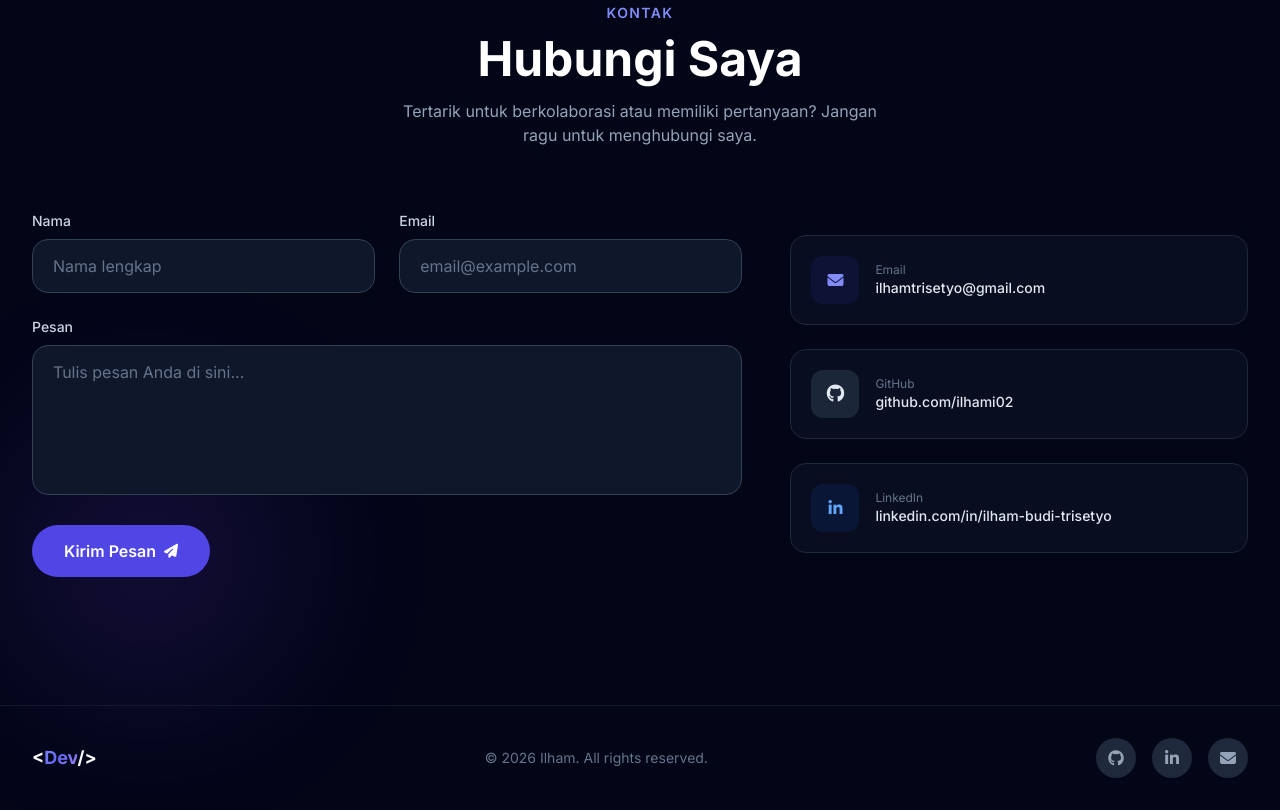
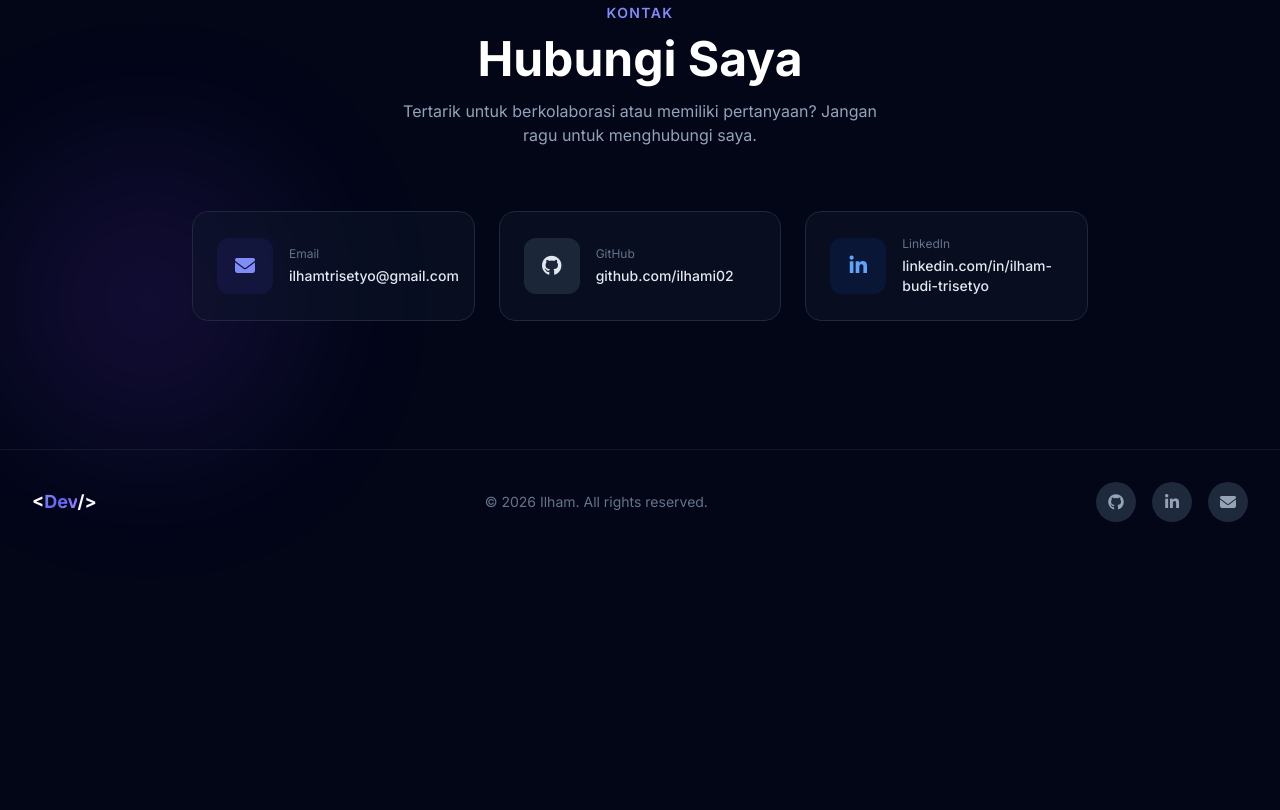
Before and after one commit to ilhami02/my-portfolio, a plain HTML site: page index.html in a window 1280 px wide. Shown: the part 6042-6852 px from the top of the page. After the commit the page ends 6596 px from the top, so only its background shows below. Drawn offline with nearby package versions, Linux system fonts and the light colour scheme.

Commit message:
hapus form contact

```diff
--- a/index.html
+++ b/index.html
@@ -1100,68 +1100,40 @@
                 <p class="mt-4 text-dark-400 max-w-lg mx-auto">Tertarik untuk berkolaborasi atau memiliki pertanyaan?
                     Jangan ragu untuk menghubungi saya.</p>
             </div>
-            <div class="grid lg:grid-cols-5 gap-12">
-                <div class="lg:col-span-3">
-                    <form id="contact-form" class="space-y-6">
-                        <div class="grid sm:grid-cols-2 gap-6">
-                            <div>
-                                <label for="name" class="block text-sm font-medium text-dark-300 mb-2">Nama</label>
-                                <input type="text" id="name" placeholder="Nama lengkap"
-                                    class="w-full px-5 py-3.5 rounded-2xl bg-dark-900 border border-dark-700 text-white placeholder-dark-500 focus:outline-none focus:border-primary-500 transition-all">
-                            </div>
-                            <div>
-                                <label for="email" class="block text-sm font-medium text-dark-300 mb-2">Email</label>
-                                <input type="email" id="email" placeholder="email@example.com"
-                                    class="w-full px-5 py-3.5 rounded-2xl bg-dark-900 border border-dark-700 text-white placeholder-dark-500 focus:outline-none focus:border-primary-500 transition-all">
-                            </div>
+            <div class="grid sm:grid-cols-2 lg:grid-cols-3 gap-6 max-w-4xl mx-auto">
+                    <a href="mailto:ilhamtrisetyo@gmail.com"
+                        class="flex items-center gap-4 p-6 rounded-2xl bg-dark-900/50 border border-dark-800 hover:border-primary-500/30 transition-all group card-hover">
+                        <div
+                            class="w-14 h-14 rounded-xl bg-primary-600/10 flex items-center justify-center group-hover:bg-primary-600/20 transition-all flex-shrink-0">
+                            <i class="fas fa-envelope text-xl text-primary-400"></i>
                         </div>
                         <div>
-                            <label for="message" class="block text-sm font-medium text-dark-300 mb-2">Pesan</label>
-                            <textarea id="message" rows="5" placeholder="Tulis pesan Anda di sini..."
-                                class="w-full px-5 py-3.5 rounded-2xl bg-dark-900 border border-dark-700 text-white placeholder-dark-500 focus:outline-none focus:border-primary-500 transition-all resize-none"></textarea>
-                        </div>
-                        <button type="submit"
-                            class="group w-full sm:w-auto px-8 py-3.5 bg-primary-600 hover:bg-primary-500 text-white font-semibold rounded-full transition-all duration-300 hover:shadow-xl hover:shadow-primary-600/30 flex items-center justify-center gap-2">
-                            Kirim Pesan <i
-                                class="fas fa-paper-plane text-sm group-hover:translate-x-1 transition-transform"></i>
-                        </button>
-                    </form>
-                </div>
-                <div class="lg:col-span-2 flex flex-col justify-center space-y-6">
-                    <a href="mailto:ilhamtrisetyo@gmail.com"
-                        class="flex items-center gap-4 p-5 rounded-2xl bg-dark-900/50 border border-dark-800 hover:border-primary-500/30 transition-all group">
-                        <div
-                            class="w-12 h-12 rounded-xl bg-primary-600/10 flex items-center justify-center group-hover:bg-primary-600/20 transition-all">
-                            <i class="fas fa-envelope text-primary-400"></i>
-                        </div>
-                        <div>
-                            <p class="text-xs text-dark-500">Email</p>
+                            <p class="text-xs text-dark-500 mb-1">Email</p>
                             <p class="text-sm text-dark-200 font-medium">ilhamtrisetyo@gmail.com</p>
                         </div>
                     </a>
                     <a href="https://github.com/ilhami02" target="_blank"
-                        class="flex items-center gap-4 p-5 rounded-2xl bg-dark-900/50 border border-dark-800 hover:border-primary-500/30 transition-all group">
+                        class="flex items-center gap-4 p-6 rounded-2xl bg-dark-900/50 border border-dark-800 hover:border-primary-500/30 transition-all group card-hover">
                         <div
-                            class="w-12 h-12 rounded-xl bg-dark-700/50 flex items-center justify-center group-hover:bg-dark-700 transition-all">
-                            <i class="fab fa-github text-dark-200 text-lg"></i>
+                            class="w-14 h-14 rounded-xl bg-dark-700/50 flex items-center justify-center group-hover:bg-dark-700 transition-all flex-shrink-0">
+                            <i class="fab fa-github text-xl text-dark-200"></i>
                         </div>
                         <div>
-                            <p class="text-xs text-dark-500">GitHub</p>
+                            <p class="text-xs text-dark-500 mb-1">GitHub</p>
                             <p class="text-sm text-dark-200 font-medium">github.com/ilhami02</p>
                         </div>
                     </a>
                     <a href="https://linkedin.com/in/ilham-budi-trisetyo" target="_blank"
-                        class="flex items-center gap-4 p-5 rounded-2xl bg-dark-900/50 border border-dark-800 hover:border-primary-500/30 transition-all group">
+                        class="flex items-center gap-4 p-6 rounded-2xl bg-dark-900/50 border border-dark-800 hover:border-primary-500/30 transition-all group card-hover sm:col-span-2 lg:col-span-1">
                         <div
-                            class="w-12 h-12 rounded-xl bg-blue-600/10 flex items-center justify-center group-hover:bg-blue-600/20 transition-all">
-                            <i class="fab fa-linkedin-in text-blue-400"></i>
+                            class="w-14 h-14 rounded-xl bg-blue-600/10 flex items-center justify-center group-hover:bg-blue-600/20 transition-all flex-shrink-0">
+                            <i class="fab fa-linkedin-in text-xl text-blue-400"></i>
                         </div>
                         <div>
-                            <p class="text-xs text-dark-500">LinkedIn</p>
+                            <p class="text-xs text-dark-500 mb-1">LinkedIn</p>
                             <p class="text-sm text-dark-200 font-medium">linkedin.com/in/ilham-budi-trisetyo</p>
                         </div>
                     </a>
-                </div>
             </div>
         </div>
     </section>
@@ -1273,18 +1245,7 @@
             });
         });
 
-        // Contact form
-        document.getElementById('contact-form').addEventListener('submit', (e) => {
-            e.preventDefault();
-            const btn = e.target.querySelector('button[type="submit"]');
-            btn.innerHTML = '<i class="fas fa-check mr-2"></i> Pesan Terkirim!';
-            btn.classList.replace('bg-primary-600', 'bg-emerald-600');
-            setTimeout(() => {
-                btn.innerHTML = 'Kirim Pesan <i class="fas fa-paper-plane text-sm group-hover:translate-x-1 transition-transform"></i>';
-                btn.classList.replace('bg-emerald-600', 'bg-primary-600');
-                e.target.reset();
-            }, 3000);
-        });
+
 
         // Experience Show More / Show Less toggle
         let expExpanded = false;
```
